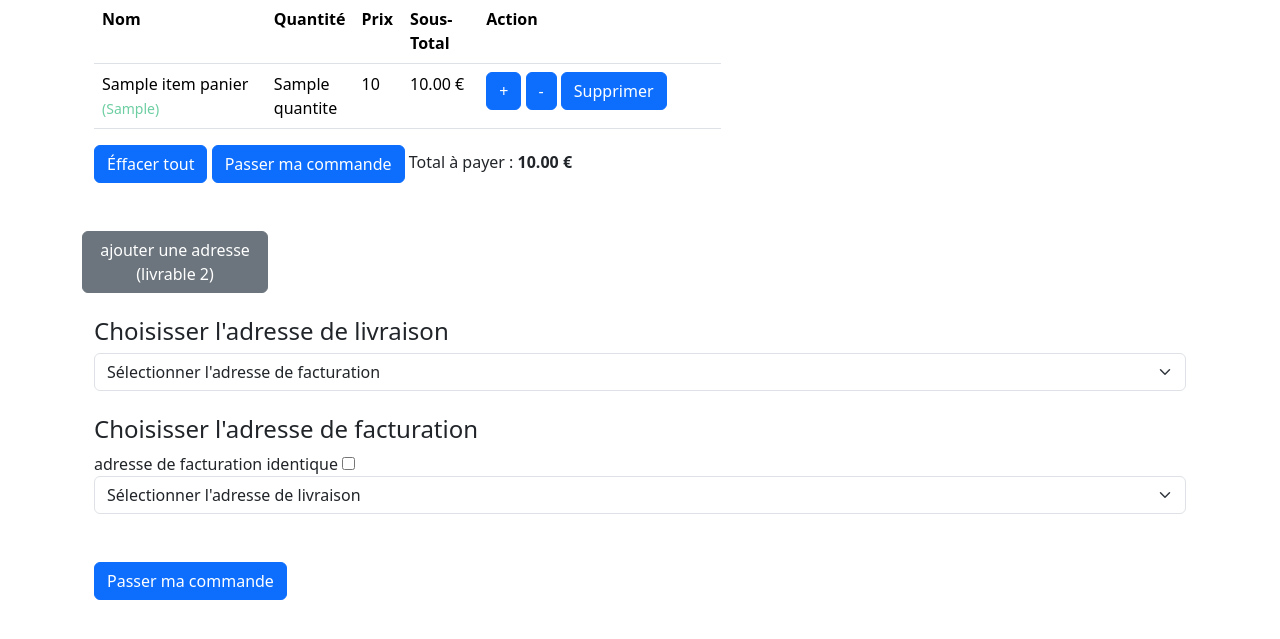
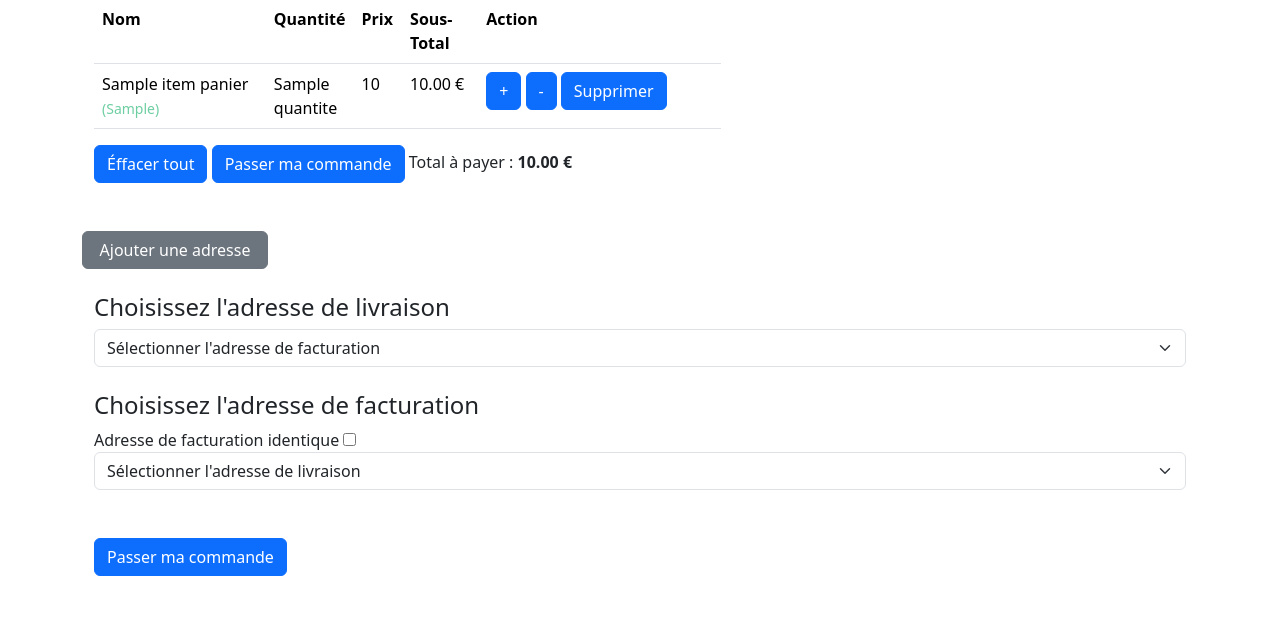
Before and after one commit to Team-Chartreuse/site-E-commerce, a Flask app: template templates/client/boutique/panier_validation_adresses.html in a window 1280 px wide. Shown: the part 115-754 px from the top of the page. Run offline with Flask 3, Linux system fonts and the light colour scheme; the template is opened without the code that fills it: most values are stand-ins (such as "Sample title", 1, 10 or a date in 2020); some libraries are stand-ins or nearby versions.

Commit message:
Correction de fautes d'orthographes et d'un mauvais calcul du prix total au moment de la validation du panier

```diff
--- a/templates/client/boutique/panier_validation_adresses.html
+++ b/templates/client/boutique/panier_validation_adresses.html
@@ -6,11 +6,11 @@
         </div>
         <div class="row">
              <br>
-            <a href="/client/coordonnee/show" class="btn btn-secondary mt-5 col-2"> ajouter une adresse (livrable 2)</a>
+            <a href="/client/coordonnee/show" class="btn btn-secondary mt-5 col-2"> Ajouter une adresse</a>
             <form action="/client/commande/add"  style="display: inline-block;"  method="post" >
             {% if adresses | length > 0 %}
                 <br>
-                    <h4>Choisisser l'adresse de livraison</h4>
+                    <h4>Choisissez l'adresse de livraison</h4>
                     <select  name="id_adresse_livraison" name="adresse_livraison" required  class="form-select">
                         <option value="">Sélectionner l'adresse de facturation</option>
                         {% for adresse  in adresses %}
@@ -31,8 +31,8 @@
                     </select>
                     <br>
 
-                    <h4>Choisisser l'adresse de facturation</h4>
-                    adresse de facturation identique <input type="checkbox" name="adresse_identique" value="adresse_identique" id="adresse_identique" onclick="identique()">
+                    <h4>Choisissez l'adresse de facturation</h4>
+                    Adresse de facturation identique <input type="checkbox" name="adresse_identique" value="adresse_identique" id="adresse_identique" onclick="identique()">
                 <br>
                     <select  id="id_adresse_facturation" name="id_adresse_facturation" required class="form-select">
                         <option value="">Sélectionner l'adresse de livraison</option>
```
Also changed, not shown: controllers/client_commande.py (+16 -8 lines).
